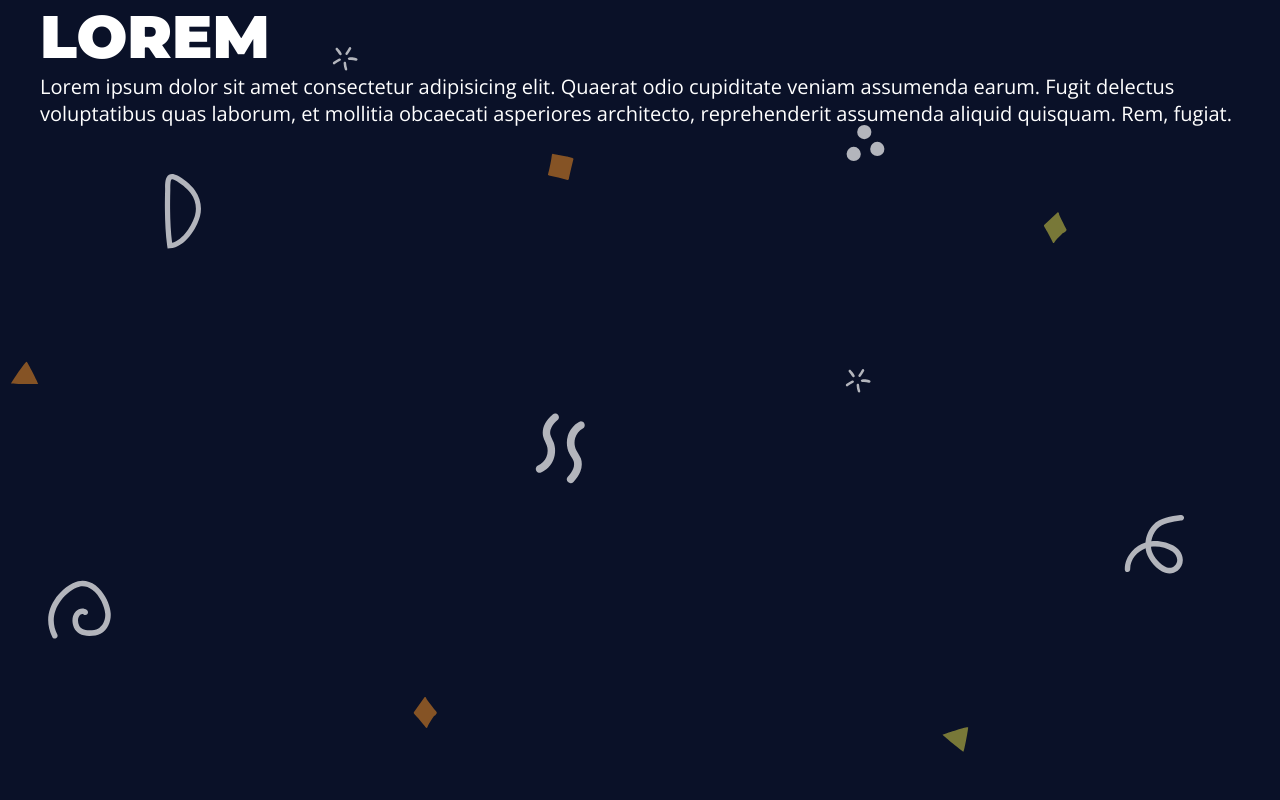
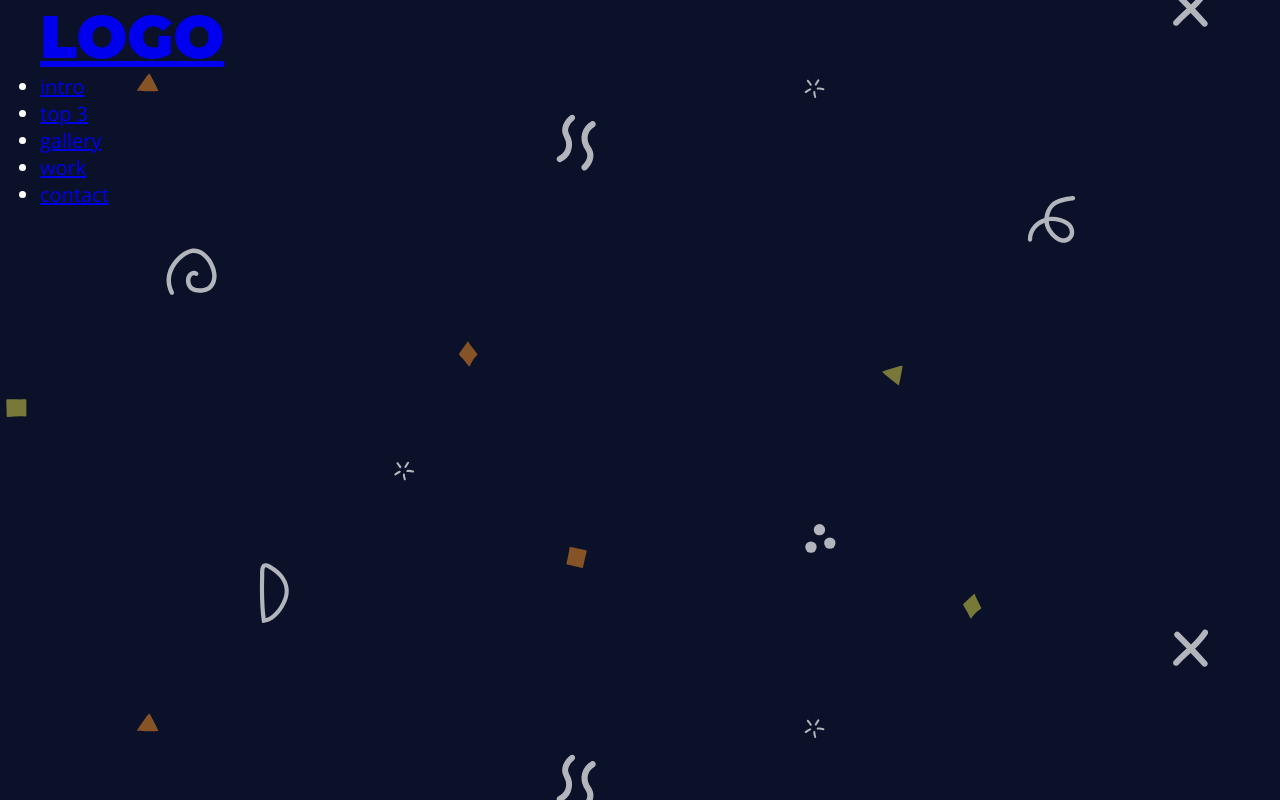
Before and after one commit to LuanBmenez/landing-page, a plain HTML site: page index.html in a window 1280 px wide. Drawn offline with nearby package versions, Linux system fonts and the light colour scheme.

Commit message:
atualização

```diff
--- a/index.html
+++ b/index.html
@@ -3,18 +3,27 @@
 <head>
     <meta charset="UTF-8">
     <meta name="viewport" content="width=device-width, initial-scale=1.0">
-    <title>Document</title>
+    <title>Landing page</title>
     <link href="https://fonts.googleapis.com/css2?family=Montserrat:ital,wght@0,900;1,900&family=Open+Sans:ital,wght@0,300..800;1,300..800&display=swap" rel="stylesheet">
     <link rel="stylesheet" href="assets/css/styles.css">
 </head>
-<body>
-   <!-- iNICIO TITULOS-->
-   <section class="main-bg section">
-    <div class="main-content">
-        <h1>Lorem</h1>
-        <p>Lorem ipsum dolor sit amet consectetur adipisicing elit. Quaerat odio cupiditate veniam assumenda earum. Fugit delectus voluptatibus quas laborum, et mollitia obcaecati asperiores architecto, reprehenderit assumenda aliquid quisquam. Rem, fugiat.</p>
-    </div>
-   </section>
-
+<body class="main-bg">
+   <!-- iNICIO MENU-->
+  <ASIDE class="menu">
+    <section class="main-content">
+    <H1>
+        <a href="#">LOGO</a>
+    </H1>
+        <NAV>
+            <ul>
+                <li><a href="#">intro</a></li>
+                <li><a href="#">top 3</a></li>
+                <li><a href="#">gallery</a></li>
+                <li><a href="#">work</a></li>
+                <li><a href="#">contact</a></li>
+            </ul>
+        </NAV>
+    </section>
+  </ASIDE>
 </body>
 </html>
```
